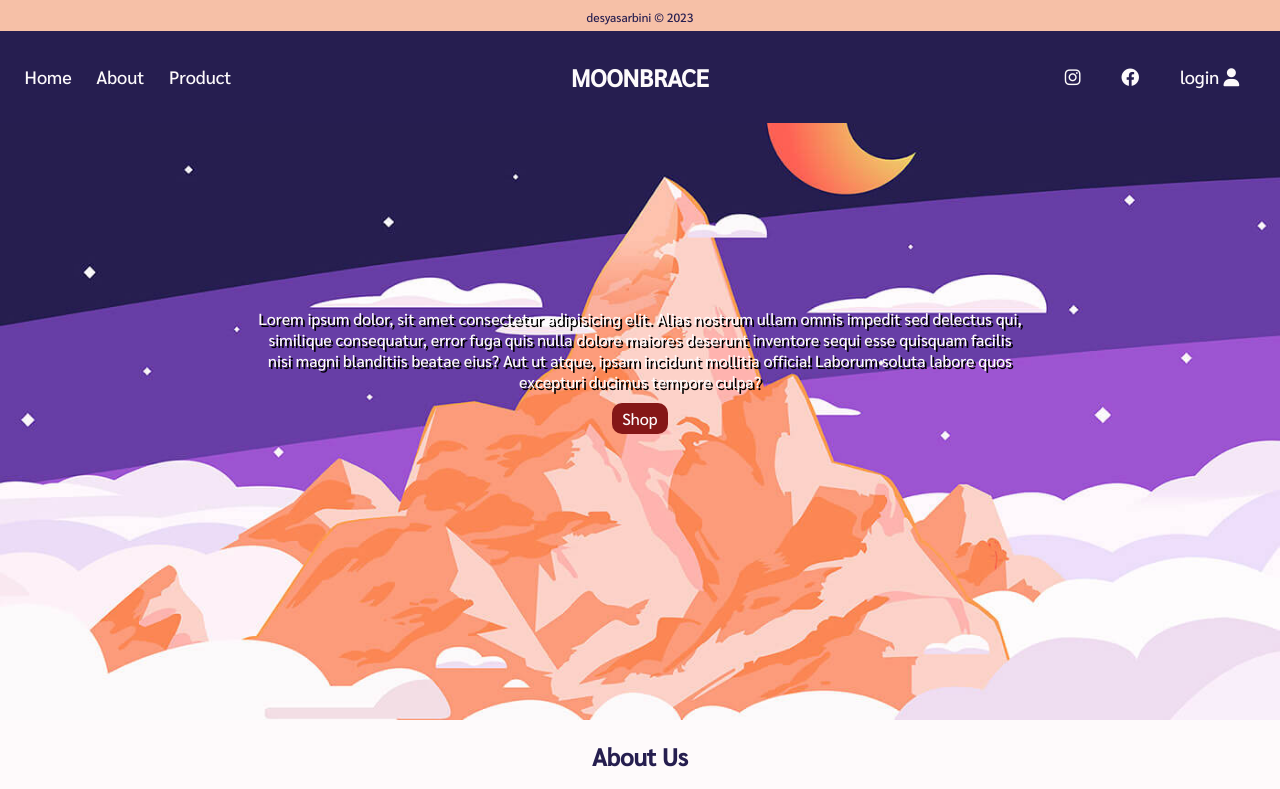
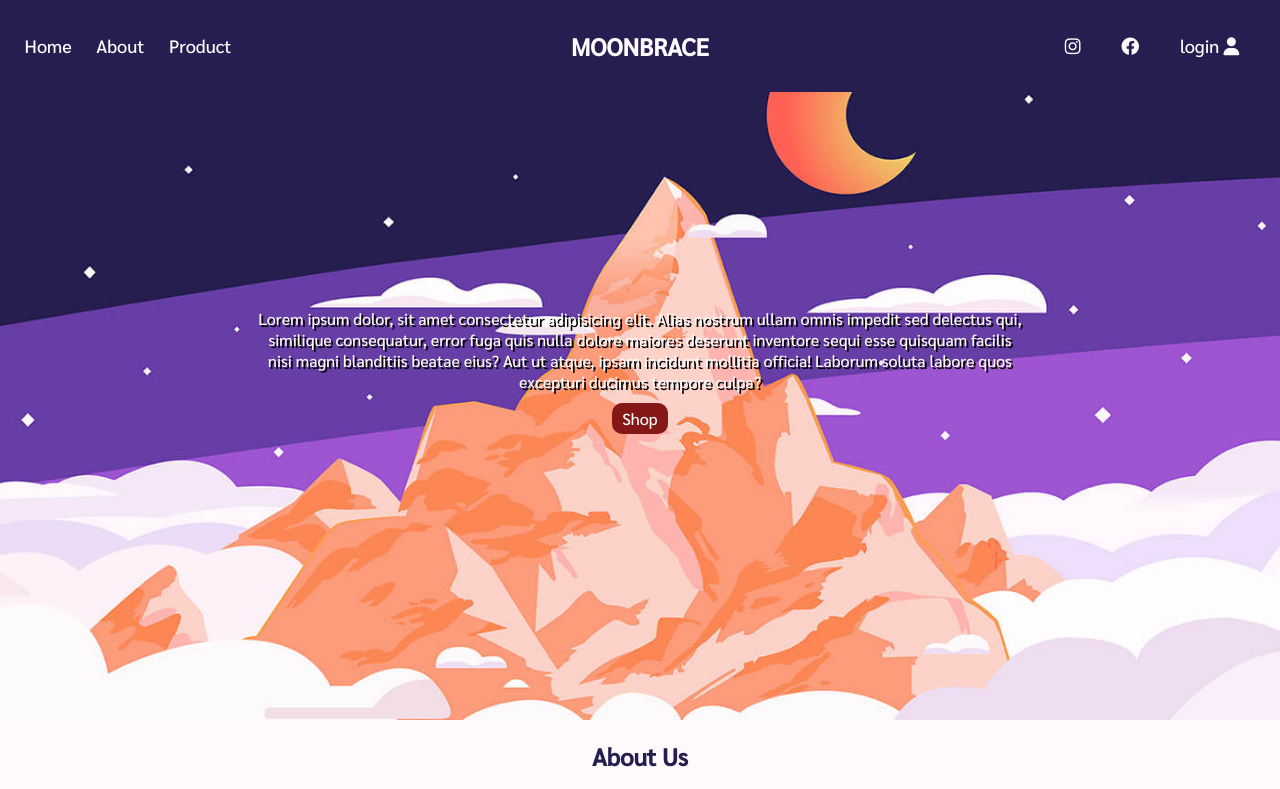
Before and after one commit to revou-fsse-3/milestone-1-desyasarbini, a plain HTML site: page index.html in a window 1280 px wide. Shown: the top 789 px of the page. Drawn offline with Linux system fonts and the light colour scheme.

Commit message:
hapus credit dari header

```diff
--- a/index.html
+++ b/index.html
@@ -21,12 +21,6 @@
   <body>
     <!-- header -->
     <header>
-      <!-- credit -->
-      <div class="credit">
-        <a href="https://www.linkedin.com/in/desya-sarbini/"
-          >desyasarbini &copy; 2023</a
-        >
-      </div>
       <!-- navbar -->
       <nav class="navbar">
         <ul>
--- a/style.css
+++ b/style.css
@@ -25,18 +25,6 @@ header {
   background-color: transparent;
   position: fixed;
   z-index: 1;
-}
-
-.credit {
-  background-color: #f6c0a7;
-  padding: 5px 0;
-}
-
-.credit a {
-  font-family: "Sarabun";
-  color: #261e50;
-  text-decoration: none;
-  font-size: 12px;
 }
 
 /* nav-bar */
@@ -100,7 +88,6 @@ nav {
 }
 
 main {
-  /* height: 780px; */
   display: flex;
   flex-direction: column;
   align-items: center;
```
Also changed, not shown: responsive.css (+0 -11 lines).
